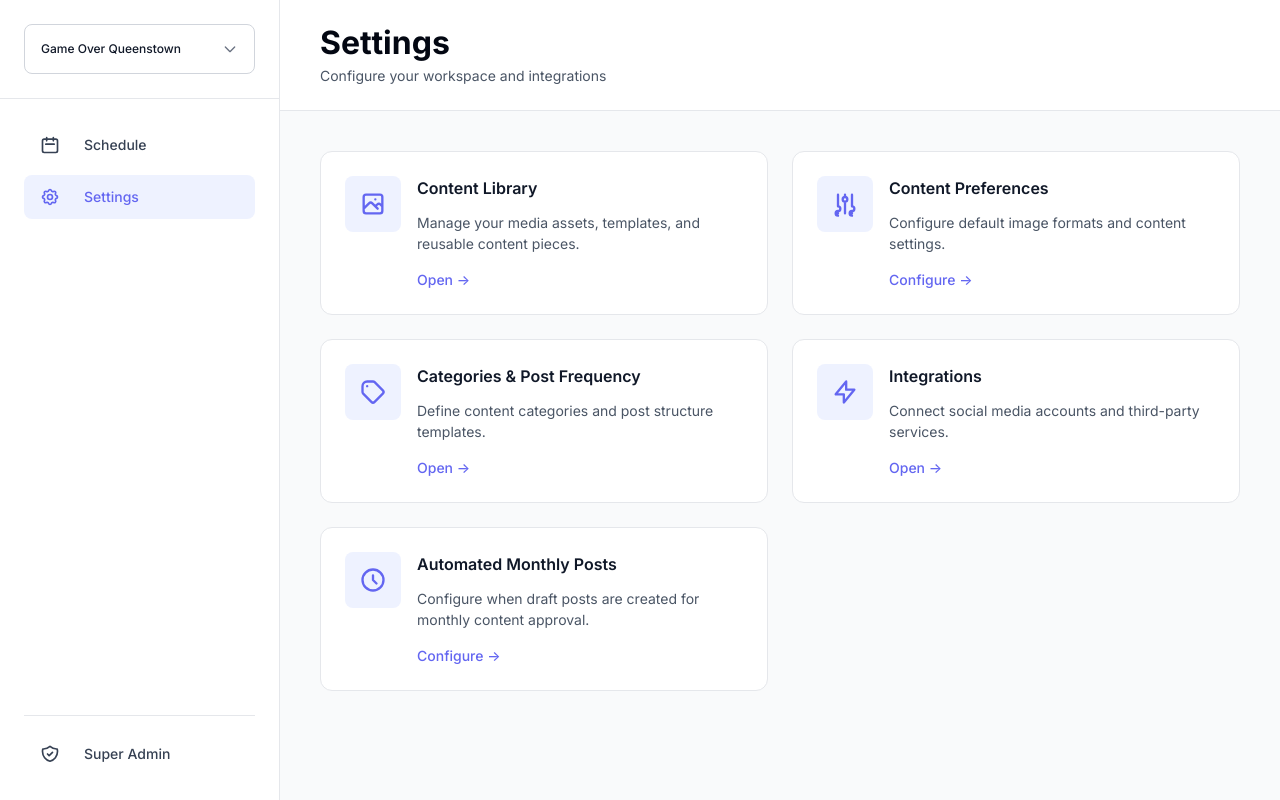
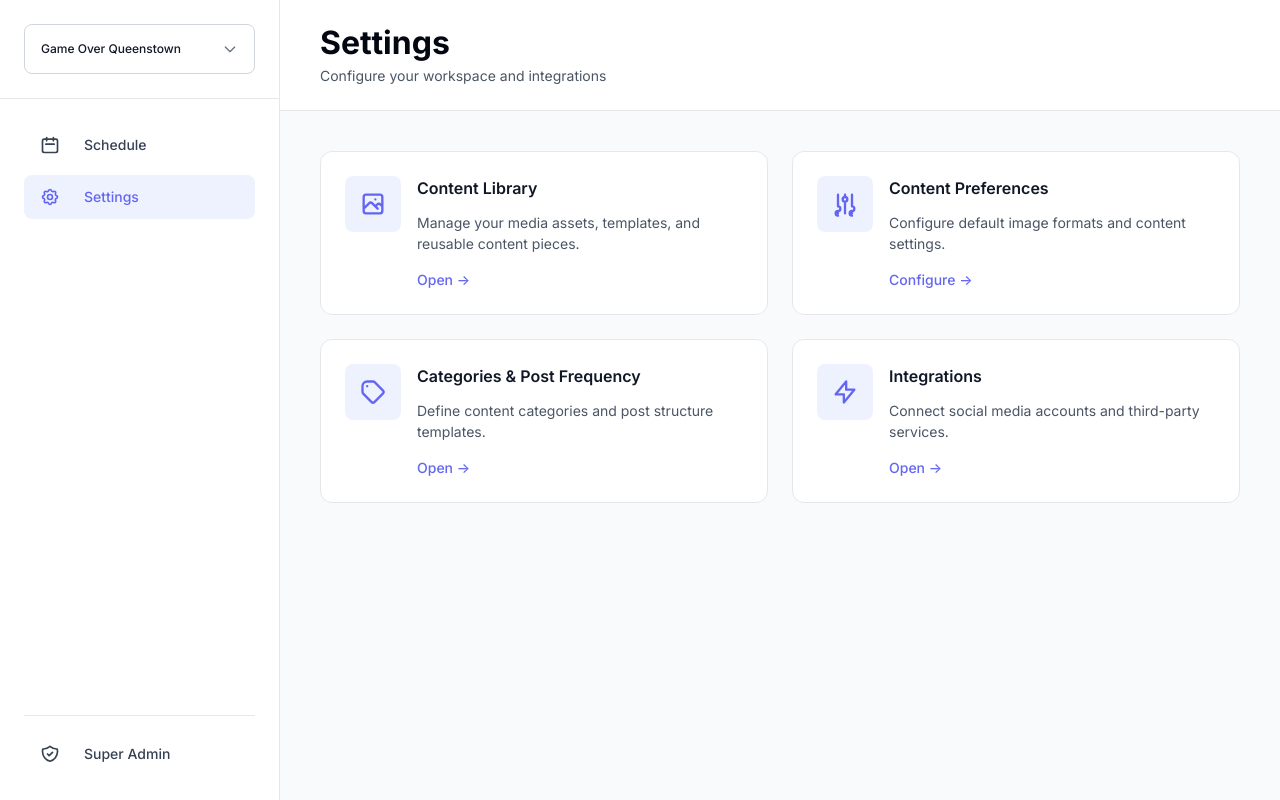
Before and after one commit to andrewferdinando/ferdyv2, a Next.js app: page /settings in a window 1280 px wide. Built offline with nearby package versions, Linux system fonts and the light colour scheme.

Commit message:
Remove: Delete automated monthly posts functionality from settings and file system

```diff
--- a/src/app/settings/page.tsx
+++ b/src/app/settings/page.tsx
@@ -18,9 +18,6 @@ export default function SettingsPage() {
     router.push('/categories');
   };
 
-  const handleMonthlyPostsClick = () => {
-    router.push('/automated-monthly-posts');
-  };
 
   const handleContentPreferencesClick = () => {
     router.push('/content-preferences');
@@ -132,28 +129,6 @@ export default function SettingsPage() {
             </div>
           </div>
 
-          {/* Automated Monthly Posts Card */}
-          <div
-            onClick={handleMonthlyPostsClick}
-            className="bg-white rounded-xl border border-gray-200 p-4 sm:p-6 hover:border-gray-300 hover:shadow-md hover:-translate-y-0.5 transition-all duration-200 cursor-pointer"
-          >
-            <div className="flex items-start space-x-4">
-              <div className="w-14 h-14 bg-[#EEF2FF] rounded-lg flex items-center justify-center flex-shrink-0">
-                <svg className="w-7 h-7 text-[#6366F1]" fill="none" stroke="currentColor" viewBox="0 0 24 24">
-                  <path strokeLinecap="round" strokeLinejoin="round" strokeWidth={2} d="M12 8v4l3 3m6-3a9 9 0 11-18 0 9 9 0 0118 0z" />
-                </svg>
-              </div>
-              <div className="flex-1 min-w-0">
-                <h3 className="font-semibold text-gray-900 mb-3 text-base">Automated Monthly Posts</h3>
-                <p className="text-gray-600 text-sm mb-4 leading-[1.5]">
-                  Configure when draft posts are created for monthly content approval.
-                </p>
-                <span className="text-[#6366F1] font-medium text-sm flex items-center transition-colors duration-200">
-                  Configure →
-                </span>
-              </div>
-            </div>
-          </div>
         </div>
       </div>
     </div>
--- /dev/null
+++ b/src/lib/supabase.ts
@@ -0,0 +1,6 @@
+import { createClient } from '@supabase/supabase-js'
+
+export const supabase = createClient(
+  process.env.NEXT_PUBLIC_SUPABASE_URL!,
+  process.env.NEXT_PUBLIC_SUPABASE_ANON_KEY!
+)
```
Also changed, not shown: 1 other file (tests, documents, lock files or other folders).
